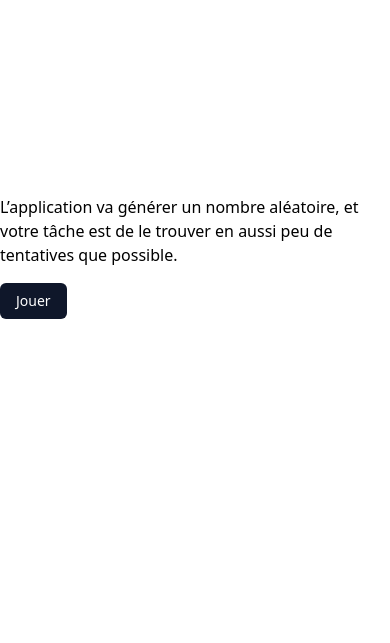
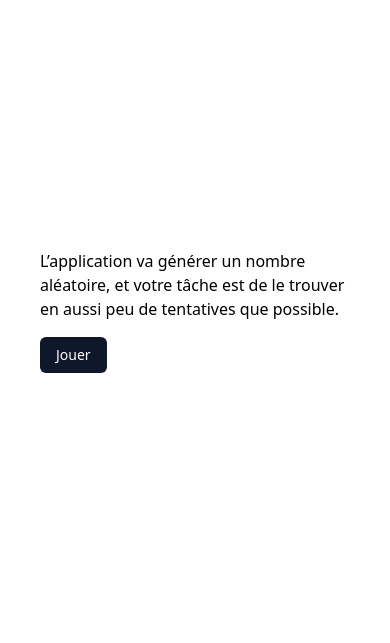
Before and after one commit to Caro-L-dev/Guess-the-number, a website built with Vite: page index.html in a window 390 px wide. Shown: the part 241-884 px from the top of the page. Before the commit the page ends 860 px from the top, so only its background shows below. Built offline with nearby package versions, Linux system fonts and the light colour scheme.

Commit message:
style: responsive

```diff
--- a/index.html
+++ b/index.html
@@ -8,7 +8,7 @@
     <title>Guess the Number</title>
   </head>
   <body class="h-full">
-    <div class="container m-auto mt-4 h-full flex flex-col">
+    <div class="m-10 lg:m-auto lg:mt-4 h-full flex flex-col">
       <h1
         class="text-center font-extrabold text-6xl"
         style="font-family: Raleway"
```
